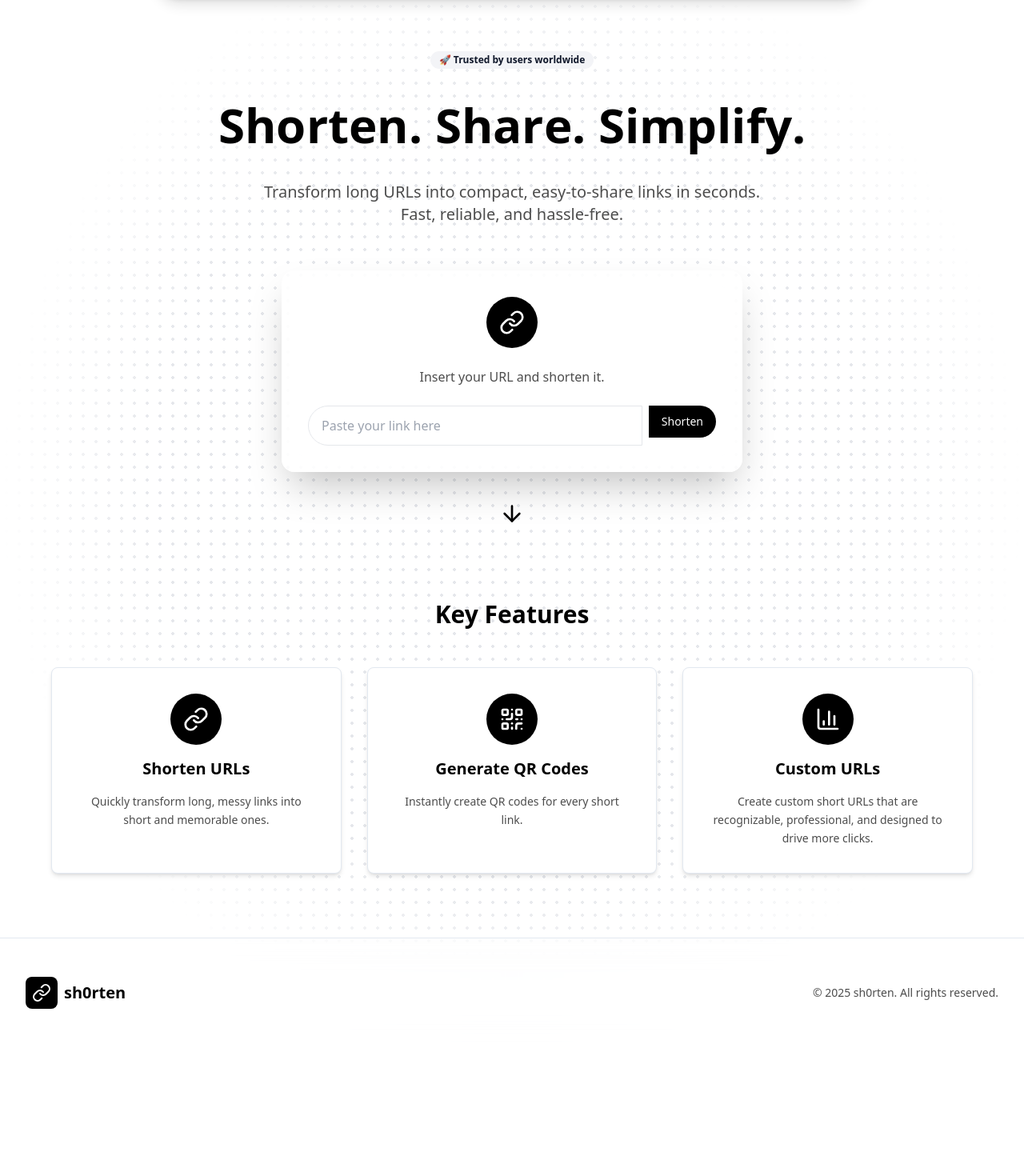
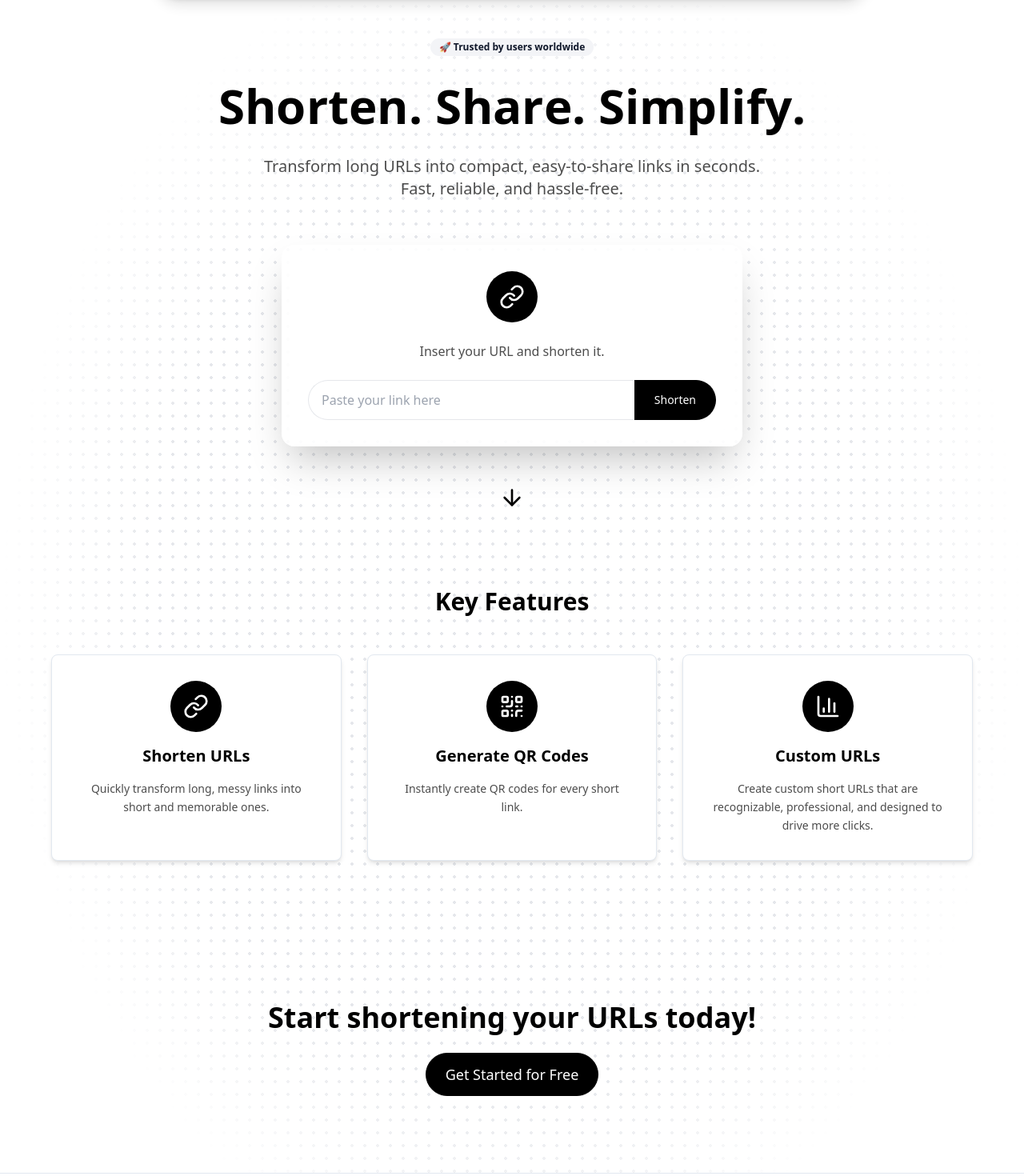
Before and after one commit to ss1ngh/sh0rten, a React (Vite) app in the folder frontend/: page / in a window 1280 px wide. Shown: the part 80-1550 px from the top of the page at 80% size. Before the commit the page ends 1389 px from the top, so only its background shows below. Built offline with nearby package versions, Linux system fonts and the light colour scheme.

Commit message:
feat: added CTA section

```diff
--- /dev/null
+++ b/frontend/src/components/CTA.tsx
@@ -0,0 +1,28 @@
+import { Button } from '@/components/ui/button';
+
+interface CTASectionProps {
+  heroRef: React.RefObject<HTMLDivElement>;
+}
+
+export default function CTASection({ heroRef }: CTASectionProps) {
+  const scrollToHero = () => {
+    console.log('Scrolling to hero', heroRef.current);
+    heroRef.current?.scrollIntoView({ behavior: 'smooth' });
+  };
+
+  return (
+    <section className="py-16 sm:py-20 lg:py-24 text-center">
+      <div className="max-w-7xl mx-auto px-4 sm:px-6 lg:px-8">
+        <h2 className="text-2xl sm:text-3xl md:text-4xl font-bold text-black mb-6">
+          Start shortening your URLs today!
+        </h2>
+        <Button
+          onClick={scrollToHero}
+          className="px-6 py-3 text-lg bg-black text-white hover:bg-white hover:text-black border border-black rounded-full transition"
+        >
+          Get Started for Free
+        </Button>
+      </div>
+    </section>
+  );
+}
--- a/frontend/src/components/Features.tsx
+++ b/frontend/src/components/Features.tsx
@@ -3,7 +3,7 @@ import { Link as LinkIcon, QrCode, BarChart3 } from "lucide-react";
 
 export default function FeaturesSection() {
   return (
-    <section className="mt-20 px-4 sm:px-6 pb-20">
+    <section className="mt-28 px-4 sm:px-6 pb-20">
       <h2 className="text-3xl font-bold text-center mb-12 text-black">
         Key Features
       </h2>
--- a/frontend/src/components/HeroSection.tsx
+++ b/frontend/src/components/HeroSection.tsx
@@ -2,7 +2,7 @@ import { useState } from 'react';
 import { Button } from '@/components/ui/button';
 import { Card, CardContent } from '@/components/ui/card';
 import { Badge } from '@/components/ui/badge';
-import { ArrowDown, Copy, Link as LinkIcon } from 'lucide-react';
+import { ArrowDown, Copy, Link as LinkIcon, Download } from 'lucide-react';
 import SplitText from '@/components/ui/split-text';
 import axios from 'axios';
 
@@ -17,24 +17,48 @@ export default function HeroSection({ heroRef, featuresRef }: HeroSectionProps)
 
   const handleShorten = async () => {
     try {
+      console.log('API URL:', `${import.meta.env.VITE_API_URL}/api/shorten`);
       const response = await axios.post(
         `${import.meta.env.VITE_API_URL}/api/shorten`,
         { url }
       );
       setShortUrl(response.data.shortUrl);
     } catch (error) {
-      console.error('Error shortening URL:', error);
+      console.error('Error shortening URL:', error.response || error.message);
+    }
+  };
+
+  const handleDownloadQr = async () => {
+    try {
+      const shortId = shortUrl.split('/').pop();
+      const response = await axios.get(
+        `${import.meta.env.VITE_API_URL}/api/qr/${shortId}`,
+        { responseType: 'blob' }
+      );
+
+
+      const blob = new Blob([response.data], { type: 'image/png' });
+      const url = window.URL.createObjectURL(blob);
+      const link = document.createElement('a');
+      link.href = url;
+      link.download = `${shortId}.png`;
+      document.body.appendChild(link);
+      link.click();
+      document.body.removeChild(link);
+      window.URL.revokeObjectURL(url);
+    } catch (error) {
+      console.error('Error downloading QR code:', error.response || error.message);
     }
   };
 
   return (
-    <section className="relative py-16 sm:py-20 lg:py-20" ref={heroRef}>
+    <section className="relative py-16 sm:py-20 lg:py-16" ref={heroRef}>
       <div className="max-w-7xl mx-auto px-4 sm:px-6 lg:px-8 flex flex-col items-center text-center gap-6">
-        <Badge variant="secondary" className="mb-4">
+        <Badge variant="secondary" className="mb-2">
           🚀 Trusted by users worldwide
         </Badge>
 
-        <div className="pb-4">
+        <div className="pb-2">
           <SplitText
             tag="h1"
             text="Shorten. Share. Simplify."
@@ -55,8 +79,8 @@ export default function HeroSection({ heroRef, featuresRef }: HeroSectionProps)
           Fast, reliable, and hassle-free.
         </p>
 
-        {/* Floating URL Card */}
-        <Card className="relative z-20 bg-white/70 backdrop-blur-md border border-white/30 rounded-2xl shadow-2xl w-full max-w-xl">
+
+        <Card className="relative z-30 bg-white/70 backdrop-blur-md border border-white/30 rounded-2xl shadow-2xl w-full max-w-xl">
           <CardContent className="p-6 sm:p-8">
             <div className="text-center space-y-6">
               <div className="p-4 rounded-full w-16 h-16 mx-auto flex items-center justify-center bg-black">
@@ -65,17 +89,17 @@ export default function HeroSection({ heroRef, featuresRef }: HeroSectionProps)
 
               <p className="text-black/70">Insert your URL and shorten it.</p>
 
-              <div className="flex flex-col sm:flex-row w-full mt-6 gap-2">
+              <div className="flex flex-col sm:flex-row w-full mt-6">
                 <input
                   type="text"
                   placeholder="Paste your link here"
                   value={url}
                   onChange={(e) => setUrl(e.target.value)}
-                  className="flex-grow px-4 py-2 sm:py-3 rounded-l-full sm:rounded-l-full bg-white/80 border border-gray-200 focus:outline-none focus:ring-2 focus:ring-black text-black"
+                  className="flex-grow px-4 py-3 rounded-l-full bg-white/80 border border-gray-200 border-r-0 focus:outline-none text-black"
                 />
                 <Button
                   onClick={handleShorten}
-                  className="py-2 sm:py-3 rounded-r-full bg-black text-white hover:bg-white hover:text-black transition"
+                  className="py-3 px-6 rounded-r-full bg-black text-white hover:bg-white hover:text-black border border-black transition"
                 >
                   Shorten
                 </Button>
@@ -92,6 +116,7 @@ export default function HeroSection({ heroRef, featuresRef }: HeroSectionProps)
                     >
                       {shortUrl}
                     </a>
+                    <div className="flex gap-2">
                       <Button
                         size="icon"
                         variant="ghost"
@@ -100,6 +125,16 @@ export default function HeroSection({ heroRef, featuresRef }: HeroSectionProps)
                       >
                         <Copy className="h-5 w-5 text-black" />
                       </Button>
+                      <Button
+                        size="icon"
+                        variant="ghost"
+                        onClick={handleDownloadQr}
+                        className="hover:bg-black/10 rounded-full"
+                        title="Download QR Code"
+                      >
+                        <Download className="h-5 w-5 text-black" />
+                      </Button>
+                    </div>
                   </CardContent>
                 </Card>
               )}
@@ -109,7 +144,7 @@ export default function HeroSection({ heroRef, featuresRef }: HeroSectionProps)
       </div>
 
       <div
-        className="hidden md:flex justify-center absolute bottom-1 w-full cursor-pointer"
+        className="hidden md:flex justify-center absolute -bottom-6 w-full cursor-pointer"
         onClick={() => featuresRef.current?.scrollIntoView({ behavior: 'smooth' })}
       >
         <ArrowDown className="h-8 w-8 text-black animate-bounce" />
--- a/frontend/src/components/ui/button.tsx
+++ b/frontend/src/components/ui/button.tsx
@@ -20,7 +20,7 @@ const buttonVariants = cva(
         link: "text-primary underline-offset-4 hover:underline",
       },
       size: {
-        default: "h-10 px-4 py-2",
+        default: "h-13 px-4 py-2",
         sm: "h-9 rounded-md px-3",
         lg: "h-11 rounded-md px-8",
         icon: "h-10 w-10",
--- a/frontend/src/pages/Landing.tsx
+++ b/frontend/src/pages/Landing.tsx
@@ -3,6 +3,7 @@ import HeroSection from '@/components/HeroSection';
 import FeaturesSection from '@/components/Features';
 import Footer from '@/components/Footer';
 import { useRef } from 'react';
+import CTASection from '@/components/CTA';
 
 export default function Landing() {
   const heroRef = useRef<HTMLDivElement>(null);
@@ -21,13 +22,14 @@ export default function Landing() {
         </div>
       </div>
 
-      {/* Content */}
+
       <div className="relative z-10">
         <Navbar onFeaturesClick={scrollToFeatures} />
         <HeroSection heroRef={heroRef} featuresRef={featuresRef} />
         <div ref={featuresRef}>
           <FeaturesSection />
         </div>
+        <CTASection heroRef={heroRef} />
         <Footer />
       </div>
     </div>
```
Also changed, not shown: 2 other files (tests, documents, lock files or other folders). Lines whose indentation alone changed are shown as unchanged.
